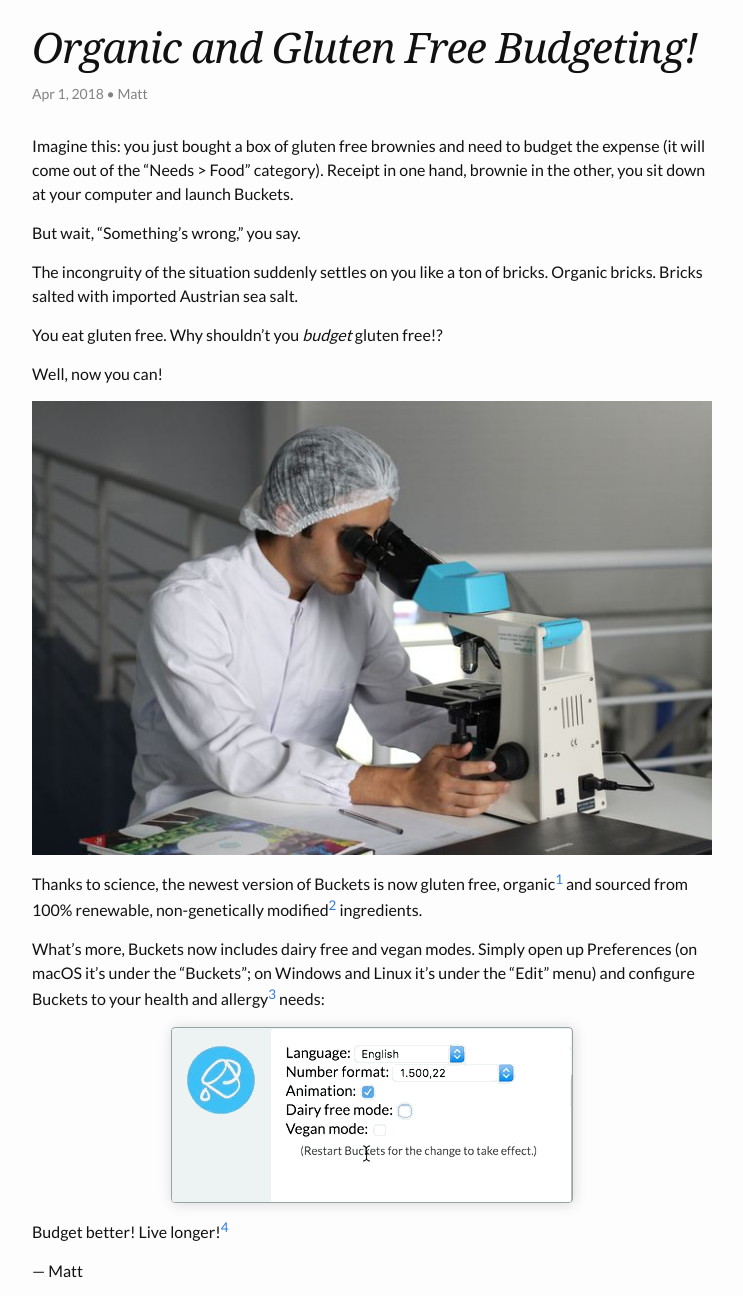
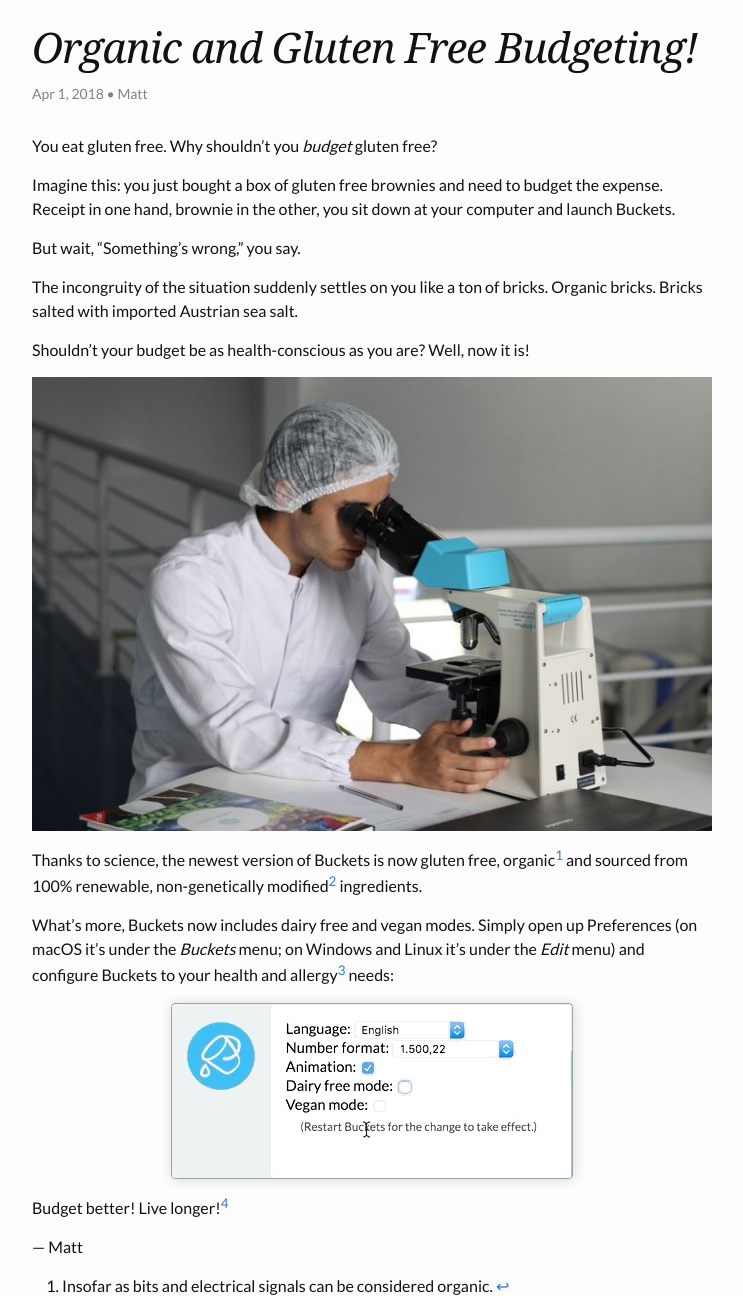
Before and after one commit to https-www-twitter-com-henry0323389595/buckets.github.io, a Jekyll site: the page built from _posts/2018-04-01-organic.md, in a window 1280 px wide and 1400 px high, cut to the strip 104-1400 px from the top of the window. Shown: the whole strip, without its empty margins (268-1011 px from the left). Built offline with Jekyll 4.4.1, drawn with Linux system fonts in a browser that asks for light colours; comment, search, counter and statistics services are not loaded; some of the changed text lies outside the part shown.

Commit message:
Small changes

```diff
--- a/_posts/2018-04-01-organic.md
+++ b/_posts/2018-04-01-organic.md
@@ -7,7 +7,9 @@
 excerpt_separator: <!--more-->
 ---
 
-Imagine this: you just bought a box of gluten free brownies and need to budget the expense (it will come out of the "Needs > Food" category).  Receipt in one hand, brownie in the other, you sit down at your computer and launch Buckets.
+You eat gluten free.  Why shouldn't you *budget* gluten free?
+
+Imagine this: you just bought a box of gluten free brownies and need to budget the expense.  Receipt in one hand, brownie in the other, you sit down at your computer and launch Buckets.
 
 But wait, "Something's wrong," you say.
 
@@ -15,15 +17,13 @@
 
 The incongruity of the situation suddenly settles on you like a ton of bricks.  Organic bricks.  Bricks salted with imported Austrian sea salt.
 
-You eat gluten free.  Why shouldn't you *budget* gluten free!?
-
-Well, now you can!
+Shouldn't your budget be as health-conscious as you are?  Well, now it is!
 
 ![Science]({{ site.baseurl }}/img/organic/science.jpg)
 
 Thanks to science, the newest version of Buckets is now gluten free, organic[^1] and sourced from 100% renewable, non-genetically modified[^2] ingredients.
 
-What's more, Buckets now includes dairy free and vegan modes.  Simply open up Preferences (on macOS it's under the "Buckets"; on Windows and Linux it's under the "Edit" menu) and configure Buckets to your health and allergy[^3] needs:
+What's more, Buckets now includes dairy free and vegan modes.  Simply open up Preferences (on macOS it's under the *Buckets* menu; on Windows and Linux it's under the *Edit* menu) and configure Buckets to your health and allergy[^3] needs:
 
 <div style="text-align: center;">
 <figure>
```
Also changed, not shown: other parts of _posts/2018-04-01-organic.md (+1 -1 lines).
